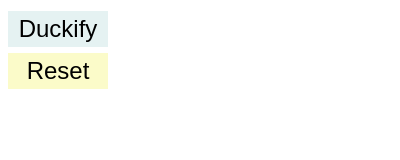
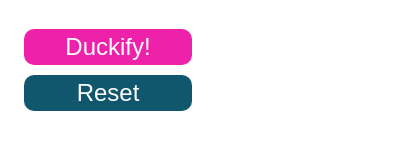
Before and after one commit to Obnoxieux/duckify, a browser extension: page popup/index.html in a window 400 px wide. Drawn offline with Linux system fonts and the light colour scheme.

Commit message:
polish: improve styling

```diff
--- a/content_scripts/duckify.js
+++ b/content_scripts/duckify.js
@@ -48,7 +48,7 @@
         console.log("🦆: Quack!")
     }
 
-    function removeExistingBeasts() {
+    function doReset() {
         console.log("Reset triggered")
     }
 
@@ -59,7 +59,7 @@
         if (message.command === "duckify") {
             insertDucks();
         } else if (message.command === "reset") {
-            removeExistingBeasts();
+            doReset();
         }
     });
 })();
--- a/popup/index.css
+++ b/popup/index.css
@@ -1,10 +1,26 @@
 html,
 body {
-    width: 100px;
+    width: 200px;
 }
 
 .hidden {
     display: none;
+}
+
+@media (prefers-color-scheme: dark) {
+    .container {
+        background-color: #23222b;
+    }
+}
+
+@media (prefers-color-scheme: light) {
+    .container {
+        background-color: white;
+    }
+}
+
+.container {
+    padding: 1rem;
 }
 
 button {
@@ -12,20 +28,22 @@ button {
     width: 100%;
     margin: 3% auto;
     padding: 4px;
+    border-radius: 10px;
     text-align: center;
     font-size: 1.5em;
     cursor: pointer;
-    background-color: #e5f2f2;
+    color: white;
+    background-color: #ee22aa;
 }
 
 button:hover {
-    background-color: #cff2f2;
+    background-color: #fa4bc2;
 }
 
 button[type="reset"] {
-    background-color: #fbfbc9;
+    background-color: #10576d;
 }
 
 button[type="reset"]:hover {
-    background-color: #eaea9d;
+    background-color: #187a99;
 }
--- a/popup/index.html
+++ b/popup/index.html
@@ -1,12 +1,15 @@
 <!DOCTYPE html>
-<html>
+<html lang="en">
 <head>
     <meta charset="UTF-8">
     <link rel="stylesheet" href="index.css">
+    <title>Duckify</title>
 </head>
 <body>
+<div class="container">
+
     <div id="popup-content">
-        <button class="duck-button">Duckify</button>
+        <button class="duck-button">Duckify!</button>
         <button type="reset">Reset</button>
     </div>
 
@@ -14,6 +17,9 @@
         <p>Can't duckify this web page.</p>
         <p>Try a different page.</p>
     </div>
+
+</div>
+
 </body>
 
 <script src="index.js"></script>
```
